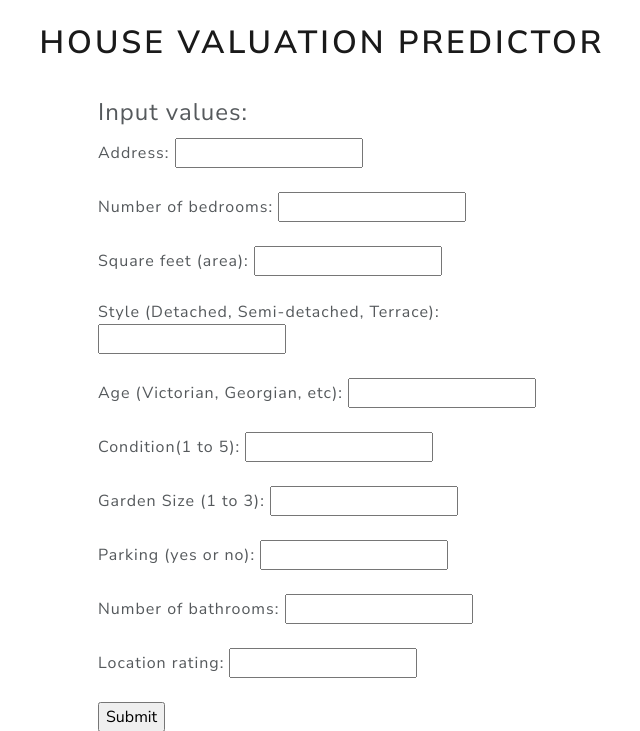
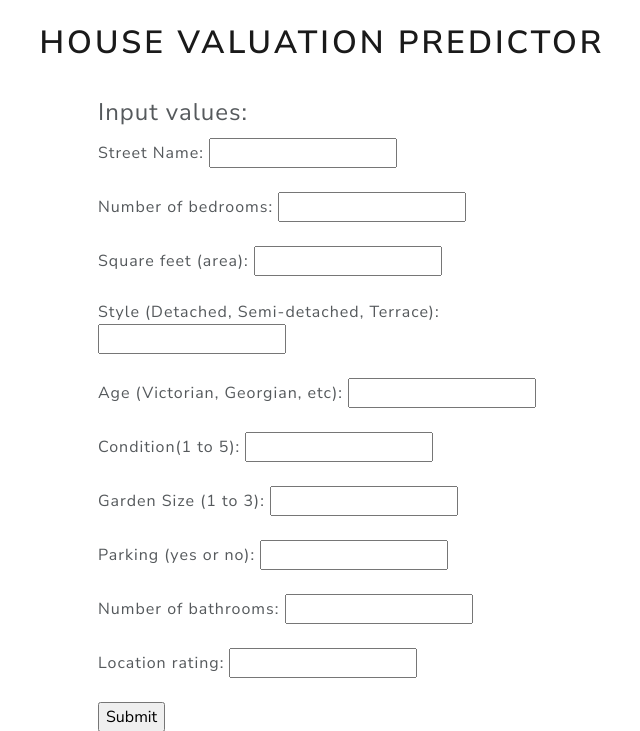
Before and after one commit to JKaleteGit/valuation-app, a Flask app: page / in a window 1280 px wide. Shown: the top 731 px of the page, without its empty margins (318-958 px from the left). Run offline with Flask 2, Linux system fonts and the light colour scheme; some libraries are stand-ins or nearby versions.

Commit message:
css stuff

```diff
--- a/templates/main.html
+++ b/templates/main.html
@@ -25,7 +25,7 @@ form {
     <fieldset>
         <legend>Input values:</legend>
         <br>
-        Address:
+        Street Name:
         <input name="address" type="text" required>
         <br>
         <br> Number of bedrooms:
```
